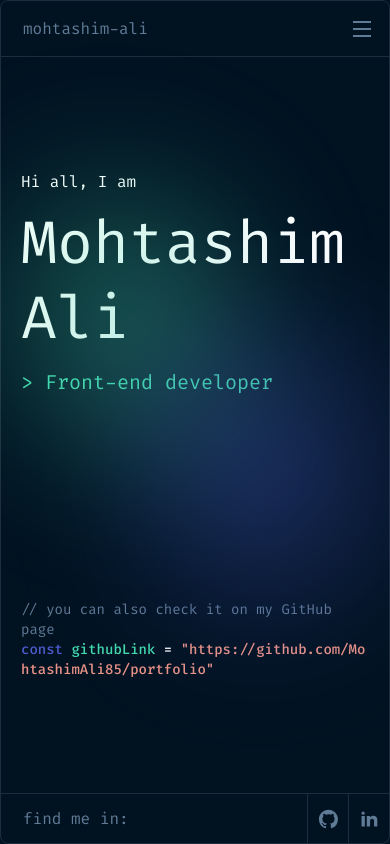
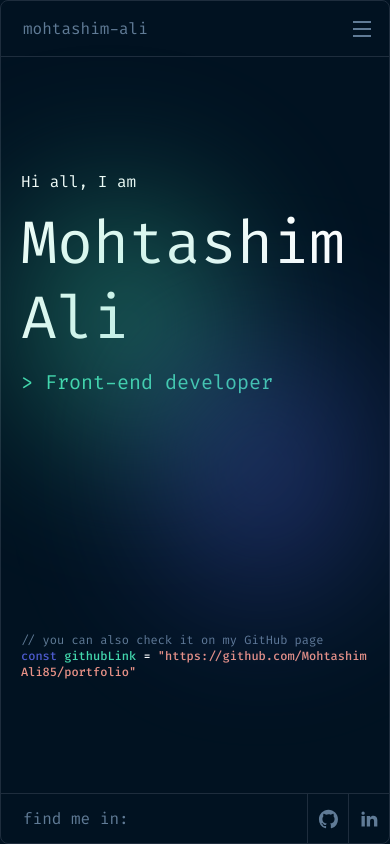
Before and after one commit to MohtashimAli85/portfolio, a Next.js app: page / in a window 390 px wide. Built offline with nearby package versions, Linux system fonts and the light colour scheme.

Commit message:
Update page.tsx

```diff
--- a/src/app/page.tsx
+++ b/src/app/page.tsx
@@ -19,7 +19,7 @@ export default function Home() {
               {'>  '}Front-end developer
             </h2>
           </div>
-          <div className=' text-sm md:text-base'>
+          <div className='text-xs sm:text-sm md:text-base'>
             <p className='text-secondary-dark break-words'>
               {'//'} you can also check it on my GitHub page
             </p>
```
